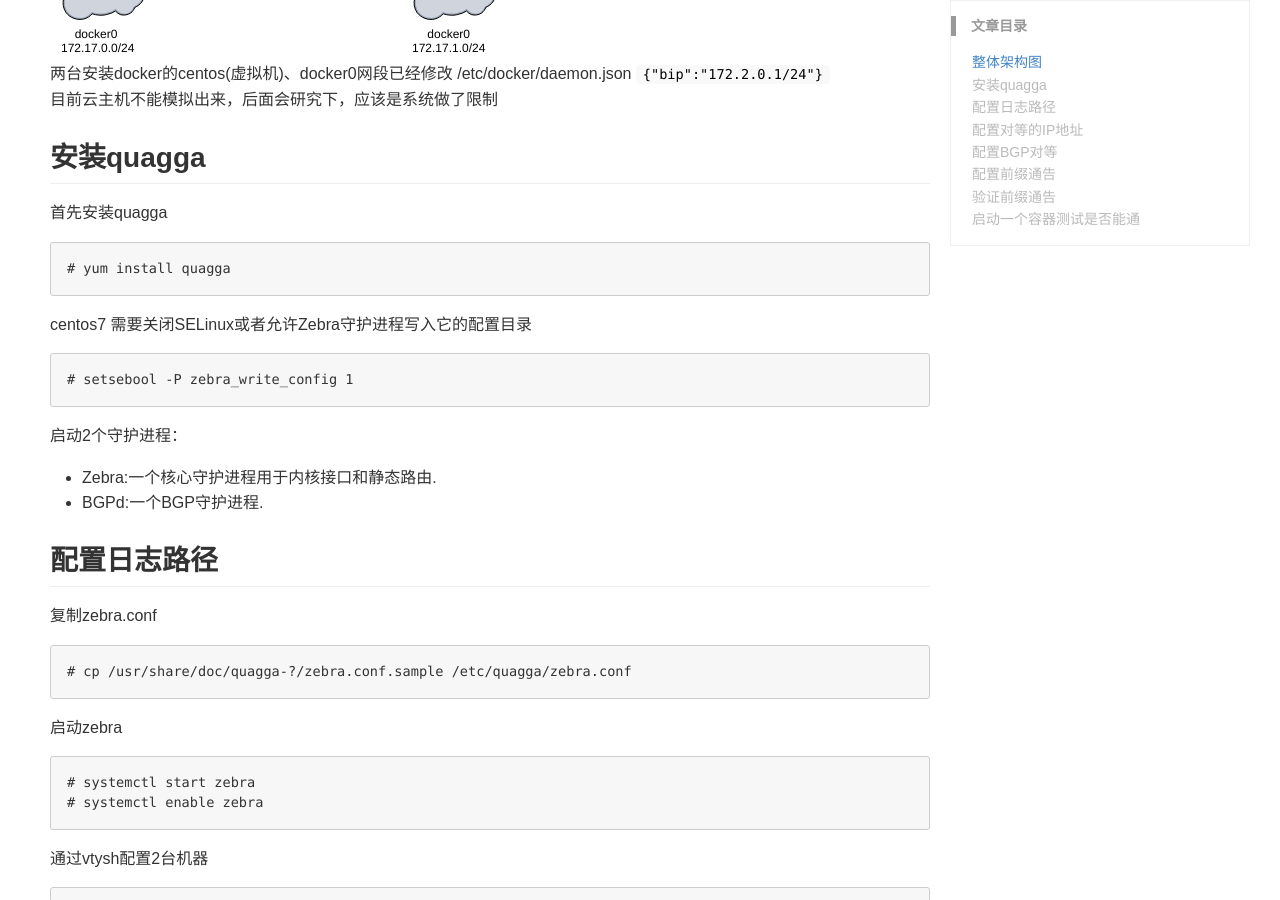
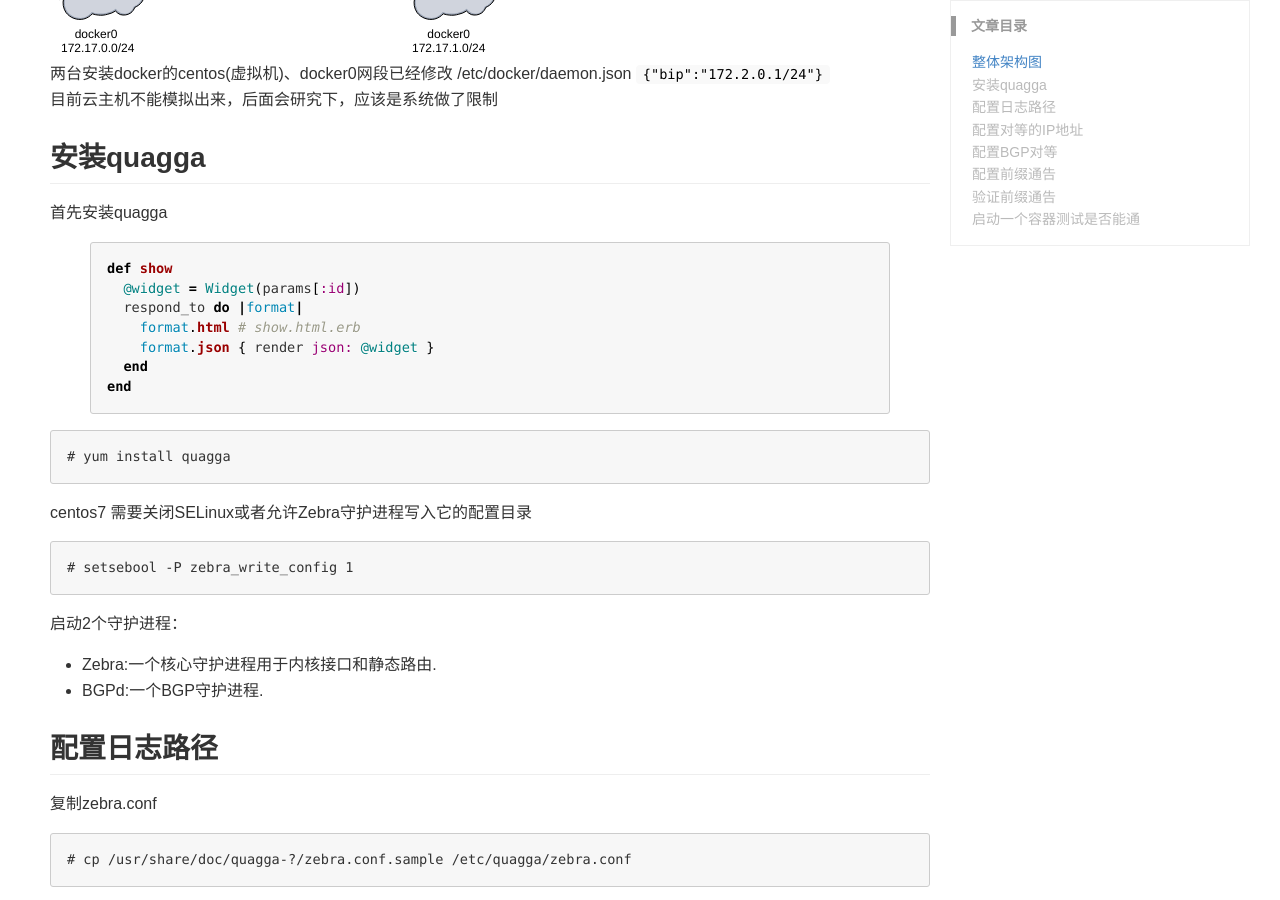
Before and after one commit to tiny1990/tiny1990.github.io, a Jekyll site: the page built from _posts/2019-04-28-docker-network.md, in a window 1280 px wide and 900 px high, scrolled down 462 px. Built offline with Jekyll 4.4.1, drawn with Linux system fonts in a browser that asks for light colours; comment, search, counter and statistics services are not loaded.

Commit message:
change style

````diff
--- a/_posts/2019-04-28-docker-network.md
+++ b/_posts/2019-04-28-docker-network.md
@@ -18,6 +18,18 @@
 ##  安装quagga
 
 首先安装quagga
+
+{% highlight ruby %}
+def show
+  @widget = Widget(params[:id])
+  respond_to do |format|
+    format.html # show.html.erb
+    format.json { render json: @widget }
+  end
+end
+{% endhighlight %}
+
+
 ```
 # yum install quagga
 ```
````
